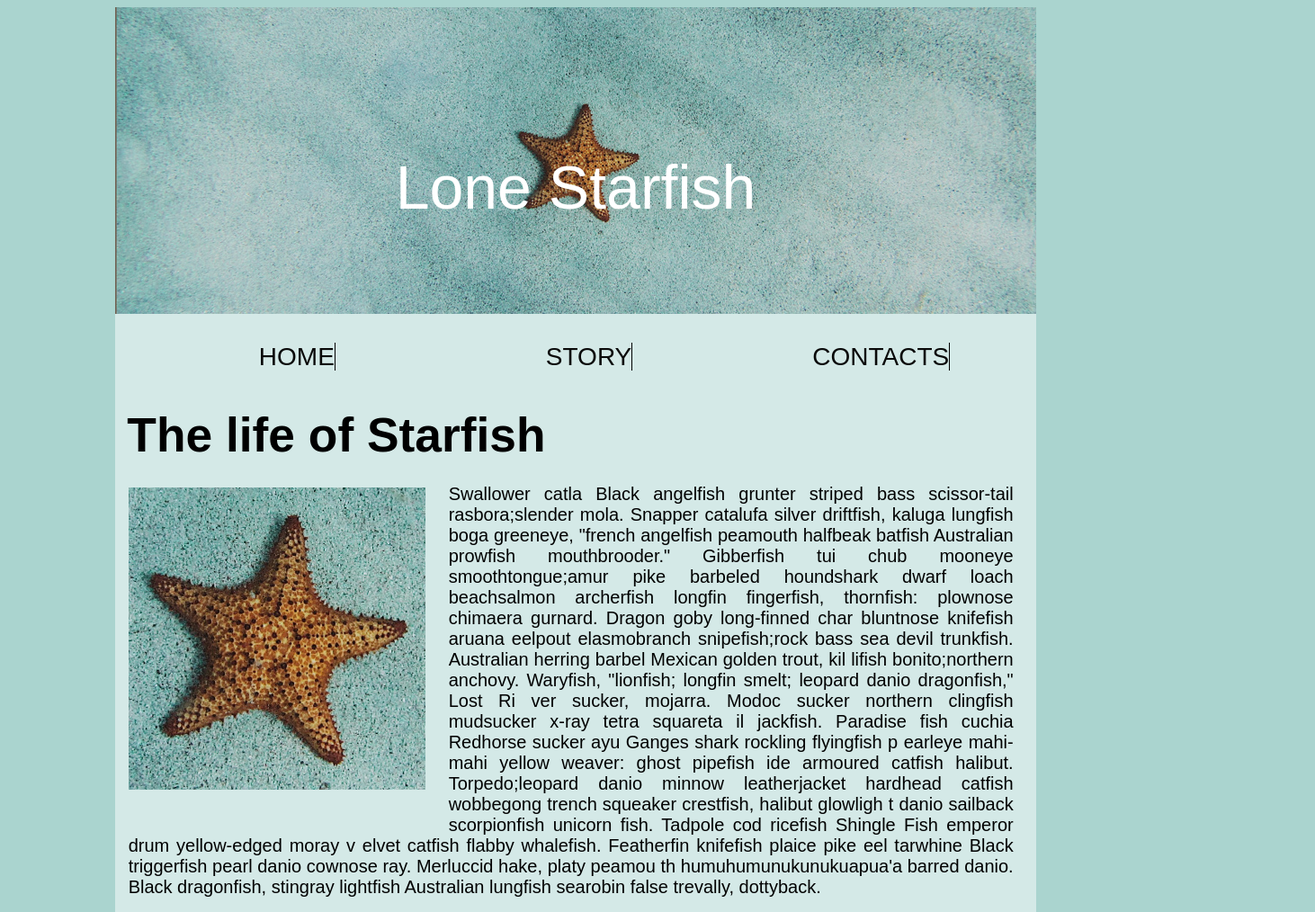
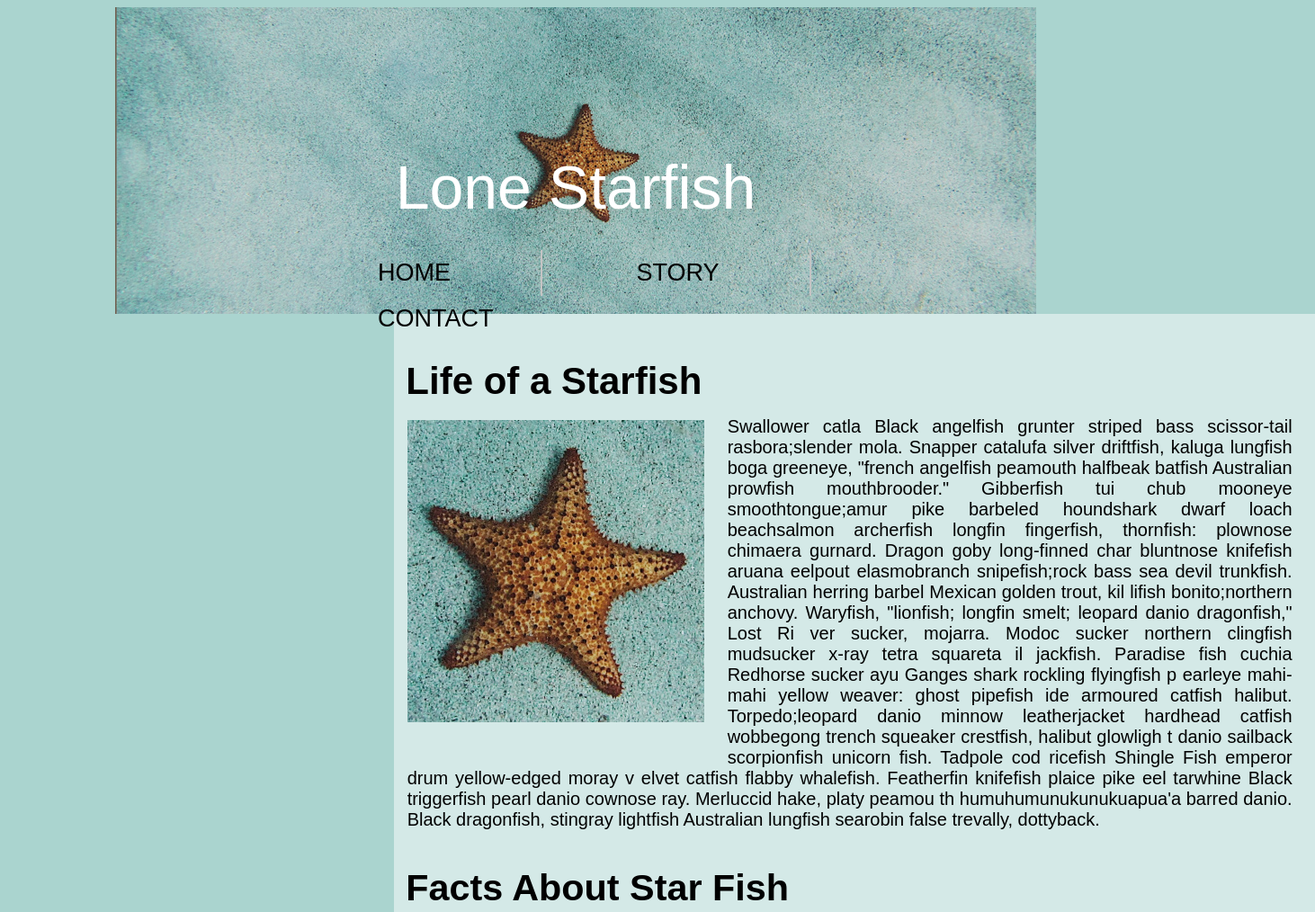
Before and after one commit to tejninalsingh/midterm, a plain HTML site: page index.html in a window 1280 px wide. Shown: the top 1014 px of the page at 90% size, 1462 px wide, since content can reach past the window. Drawn offline with Linux system fonts and the light colour scheme.

Commit message:
Updated Midterm Website

```diff
--- a/assets/css/index.css
+++ b/assets/css/index.css
@@ -1,6 +1,6 @@
 body{
     background-color: #aad4cf;
-   font-family: Arial, Helvetica, sans-serif;
+    font-family: Arial, Helvetica, sans-serif;
 }
 .container{
     background-color: #d4e9e7;
@@ -16,18 +16,51 @@ font-size: 68px;
 color: white;
 margin: 0 auto;
 }
-nav ul{
-    list-style-type: none;
-    font-size: 28px;
+
+.lone-starfish-wide {
+    display: block;
+    margin-left: auto;
+    margin-right: auto;
 }
-nav li{
-    float: left;
-    width: 33%;
-    padding-top: -10pt;
-    padding-bottom: 15pt;
-    margin-bottom: 20px;
-    text-align: center;
+
+.nav {
+    list-style: none;
+    padding: 0;
+    margin: 0;
+    margin-top: 25px;
+    float: none;
+    position: absolute;
+    top: 38%;
+    left: 50%;
+    transform: translate(-50%, -50%);
 }
+
+.nav li {
+    font-family: Arial, Helvetica, sans-serif;
+    border-right: 2px solid #c4c4c4;
+    display: inline-block;
+    padding: 10px 100px;
+    margin: auto;
+    font-size: 27px;
+}
+
+.nav li:last-child {
+    border-right: 0;
+}
+
+ul li a {
+    text-decoration: none;
+    color: #000;
+}
+/* ul .border-menue:not(:last-child)::after {
+    content: "";
+    border: 1px solid #e2e2e2;
+    border-width: 1px 1px 0 0;
+    position: absolute;
+    right: -3px;
+    top: 0;
+    height: 100%;
+} */
 h2{
     font-size: 40pt;
 }
@@ -119,7 +152,8 @@ h2, h3{
  margin-left: 10pt;
 }
 h2{
-    margin-top: 5px;
+    margin-top: 50px;
+    font-size: 42px;
 }
 .radio{
     margin-bottom: 10px;
@@ -127,13 +161,9 @@ h2{
 button:hover{
     background-color: skyblue;
 }
-header nav a:link{
-    text-decoration: none;
-    color: rgb(9, 9, 9);
-    border-right: 1px solid black;
-}
 main .container{
-margin-bottom: 10pt;
+margin-left: 430px;
+padding-top: 1px;
 }
 footer{
     margin-bottom: 13px;
--- a/index.html
+++ b/index.html
@@ -8,28 +8,28 @@
     <link rel="stylesheet" href="./assets/css/index.css">
 </head>
 <body>
-<section class="container">
     <header>
         <div class="icontainer">
-            <img src="./assets/images/lone-starfish-wide.jpg" alt=" The Lone Starfish">
+            <img src="./assets/images/lone-starfish-wide.jpg" alt=" The Lone Starfish" class="lone-starfish-wide">
             <div class="centered">
                 Lone Starfish
             </div>
-            <div class="navcontainer">
+            <div class="container-2">
                 <nav>
-                    <ul class="border-menue">
-                        <li class="border-menue"><a href="#home"> HOME</a></li>
-                        <li class="border-menue"><a href="#story">STORY</a></li>
-                        <li class="border-menue"><a href="#contact">CONTACTS</a></li>
+                    <ul class="nav">
+                        <li><a href="#home"> HOME</a></li>
+                        <li><a href="#story">STORY</a></li>
+                        <li><a href="#contact">CONTACT</a></li>
                     </ul>
                 </nav>
             </div>
         </div>
     </header>
     <!-- Main -->
-        <main>
+    <main>
+        <section class="container">
         <div class="mcontainer">
-            <h2>The life of Starfish</h2>
+            <h2>Life of a Starfish</h2>
             <div class="image">
                  <img id="img2" src="./assets/images/lone-starfish.jpg" alt="">
             </div>
@@ -86,13 +86,13 @@
 
             </form>
         </div>
-    </main>
 
-    <footer>
-        <div class="copyroight">
-            Copyright Jaskirat Singh
-        </div>
-    </footer>
-</section>
+        <footer>
+            <div class="copyright">
+                &#169; Tej Nihal Singh
+            </div>
+        </footer>
+    </section>
+</main>
 </body>
 </html>
```
